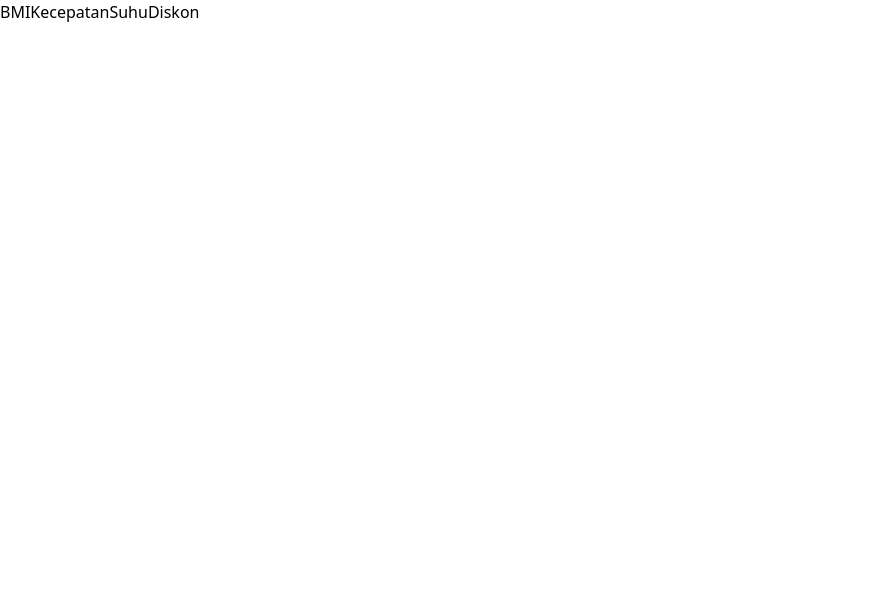
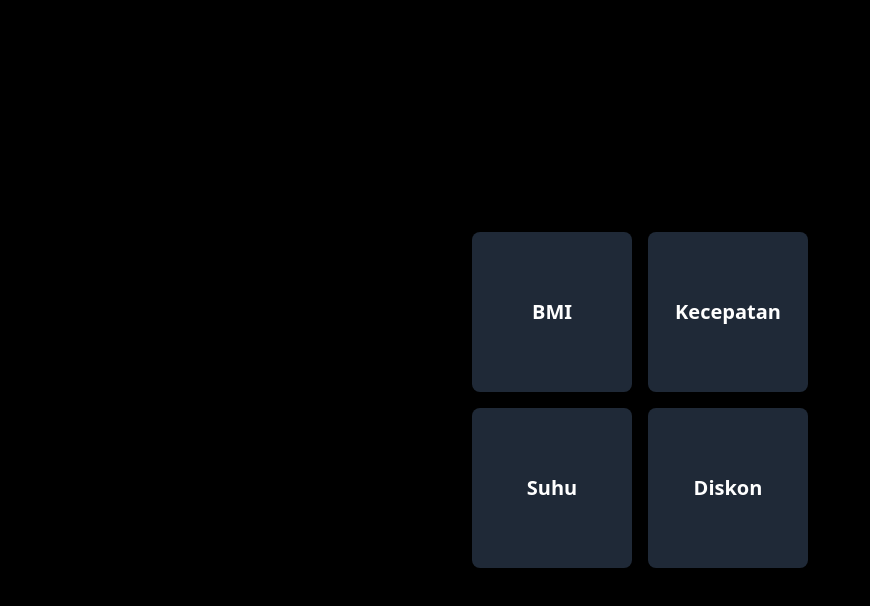
Before and after one commit to d3sc/tugas-kuliah-pbo, a React (Vite) app: page / in a window 1280 px wide. Shown: the top 606 px of the page, without its empty margins (0-870 px from the left). Built offline with nearby package versions, Linux system fonts and the light colour scheme.

Commit message:
Feat : Add new layout and style in Homepage

```diff
--- a/src/page/Home.jsx
+++ b/src/page/Home.jsx
@@ -2,11 +2,27 @@ import React from "react";
 
 export default function Home() {
   return (
-    <div>
-      <a href="BMI">BMI</a>
-      <a href="Kecepatan">Kecepatan</a>
-      <a href="Suhu">Suhu</a>
-      <a href="Diskon">Diskon</a>
+    <div className="flex justify-center items-center bg-black min-h-screen text-white">
+      <div className="grid grid-cols-2 gap-4">
+
+        <div className="flex justify-center items-center bg-gray-800 rounded-lg w-40 h-40 text-center">
+          <a href="BMI" className="text-xl font-bold">BMI</a>
+        </div>
+
+
+        <div className="flex justify-center items-center bg-gray-800 rounded-lg w-40 h-40 text-center">
+          <a href="Kecepatan" className="text-xl font-bold">Kecepatan</a>
+        </div>
+
+
+        <div className="flex justify-center items-center bg-gray-800 rounded-lg w-40 h-40 text-center">
+          <a href="Suhu" className="text-xl font-bold">Suhu</a>
+        </div>
+
+        <div className="flex justify-center items-center bg-gray-800 rounded-lg w-40 h-40 text-center">
+          <a href="Diskon" className="text-xl font-bold">Diskon</a>
+        </div>
+      </div>
     </div>
   );
 }
```
